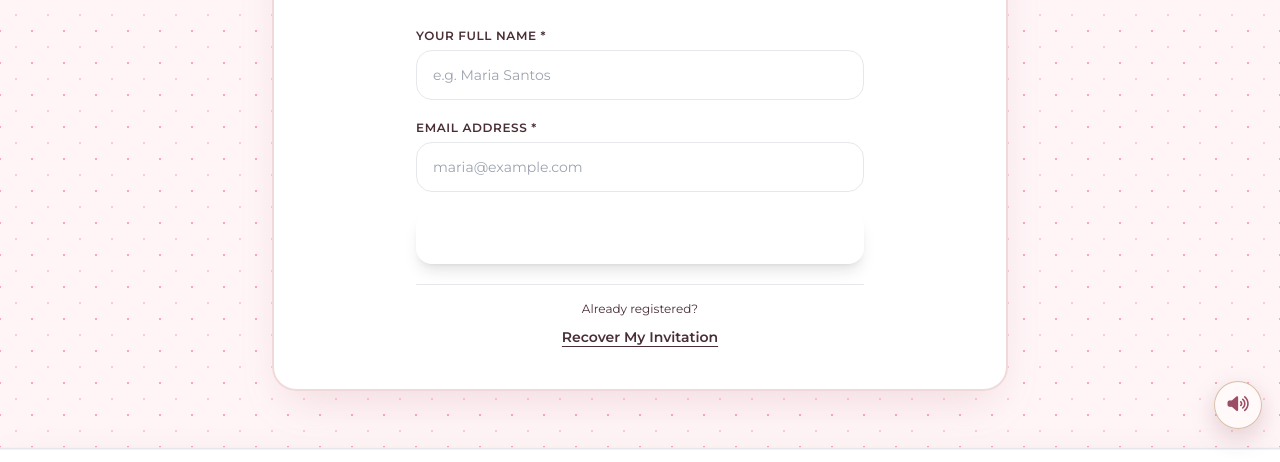
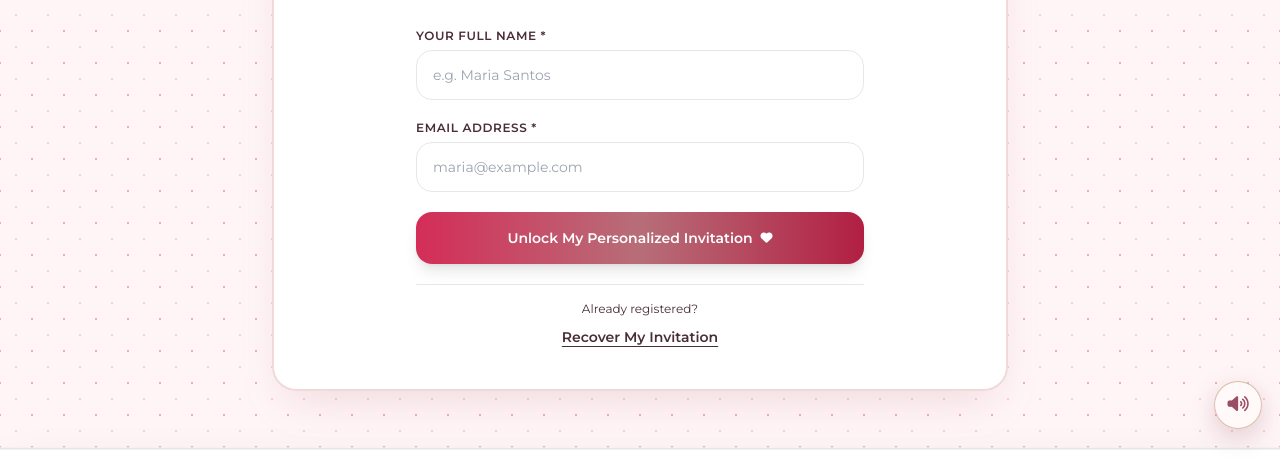
Before and after one commit to chewy019/kylie-invitation, a plain HTML site: page index.html in a window 1280 px wide. Shown: the part 353-815 px from the top of the page. Drawn offline with nearby package versions, Linux system fonts and the light colour scheme; no server answers.

Commit message:
Fix button gradient styling

```diff
--- a/style.css
+++ b/style.css
@@ -521,3 +521,13 @@ body {
             .invitation-qr-wrap { padding: 14px; }
             .invitation-qr-wrap img { width: 210px; height: 210px; }
         }
+
+/* Fallback for gradient buttons so the design still works even if
+   Tailwind's gradient utility classes are not generated. */
+.bg-gradient-to-r {
+    background-image: linear-gradient(90deg, #d42d57 0%, #B76E79 50%, #b21f43 100%) !important;
+}
+
+.bg-gradient-to-r:hover {
+    background-image: linear-gradient(90deg, #b21f43 0%, #8C4B54 50%, #941e3c 100%) !important;
+}
```
